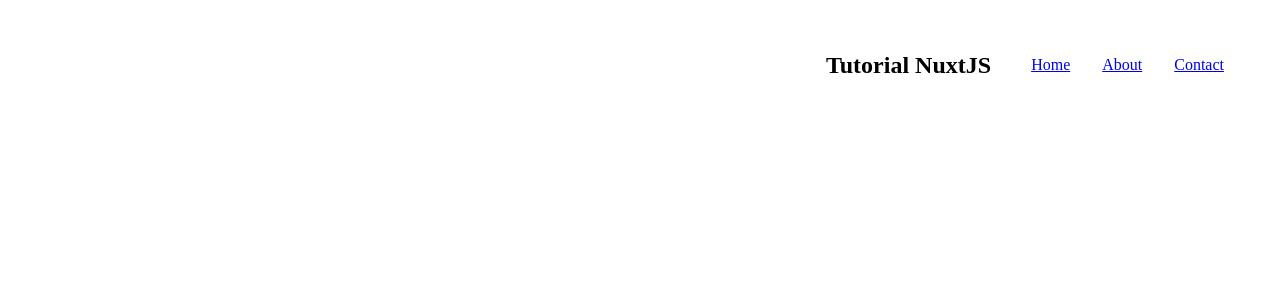
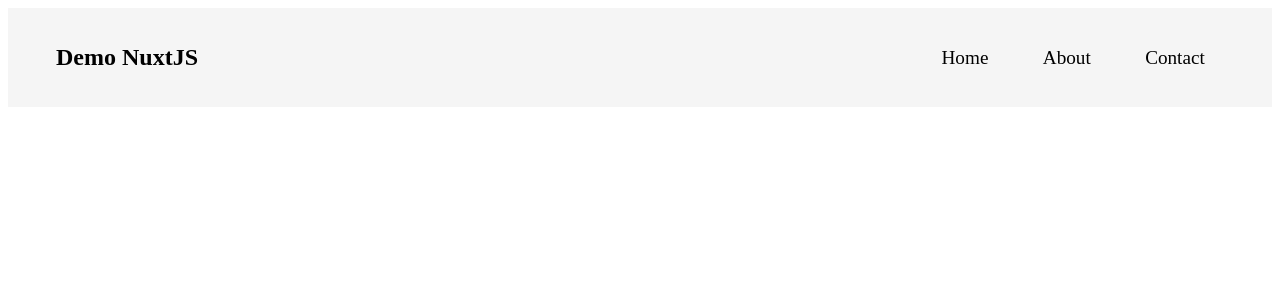
Before and after one commit to usmanlubis/demo-nuxt, a Nuxt app: page / in a window 1280 px wide. Shown: the top 300 px of the page. Built offline with nearby package versions, Linux system fonts and the light colour scheme.

Commit message:
edit header

```diff
--- a/components/HeaderComponent.vue
+++ b/components/HeaderComponent.vue
@@ -2,12 +2,12 @@
   <header>
     <nav>
       <div>
-        <h2>Tutorial NuxtJS</h2>
+        <h2>Demo NuxtJS</h2>
       </div>
       <ul>
-        <li><router-link to="/">Home</router-link></li>
-        <li><router-link to="/about">About</router-link></li>
-        <li><router-link to="/contact">Contact</router-link></li>
+        <li><router-link class="nav-link" to="/">Home</router-link></li>
+        <li><router-link class="nav-link" to="/about">About</router-link></li>
+        <li><router-link class="nav-link" to="/contact">Contact</router-link></li>
       </ul>
     </nav>
   </header>
@@ -21,22 +21,39 @@
 
 <style>
   header {
-    padding: 1.5em 3em;
+    padding: 1em 3em;
+    background-color: whitesmoke;
   }
 
   nav {
     display: flex;
-    justify-content: end;
+    justify-content: space-between;
   }
 
   ul {
     display: flex;
-    /* justify-content: end; */
     align-items: center;
-    gap: 2em;
+    gap: 1em;
   }
 
   li {
     list-style-type: none;
   }
+
+  .nav-link {
+    text-decoration: none;
+    color: black;
+    font-size: 1.2em;
+    padding: .2em 1em;
+    border-radius: 1em;
+  }
+
+  .nav-link:hover{
+    background-color: rgba(0, 0, 0, .1);
+  }
+
+  .nav-link:active {
+    opacity: .8;
+  }
+
 </style>
```
